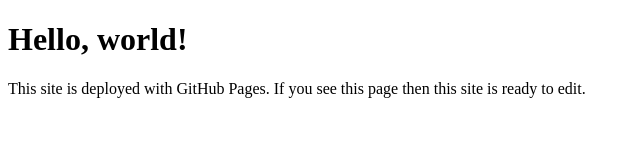
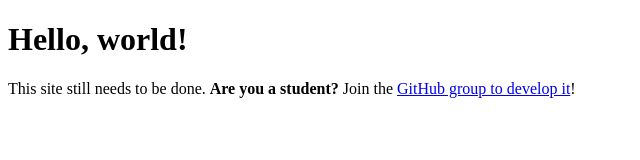
Before and after one commit to SHUhack/shuhack.github.io, a plain HTML site: page index.html in a window 1280 px wide. Shown: the whole page, without its empty margins (0-640 px from the left). Drawn offline with Linux system fonts and the light colour scheme.

Commit message:
Update index.html

```diff
--- a/index.html
+++ b/index.html
@@ -5,6 +5,6 @@
 </head>
   <body>
     <h1>Hello, world!</h1>
-    <p>This site is deployed with GitHub Pages. If you see this page then this site is ready to edit.</p>
+    <p>This site still needs to be done. <b>Are you a student?</b> Join the <a href="https://github.com/SHUhack/shuhack.github.io">GitHub group to develop it</a>!</p>
   </body>
 </html>
```
